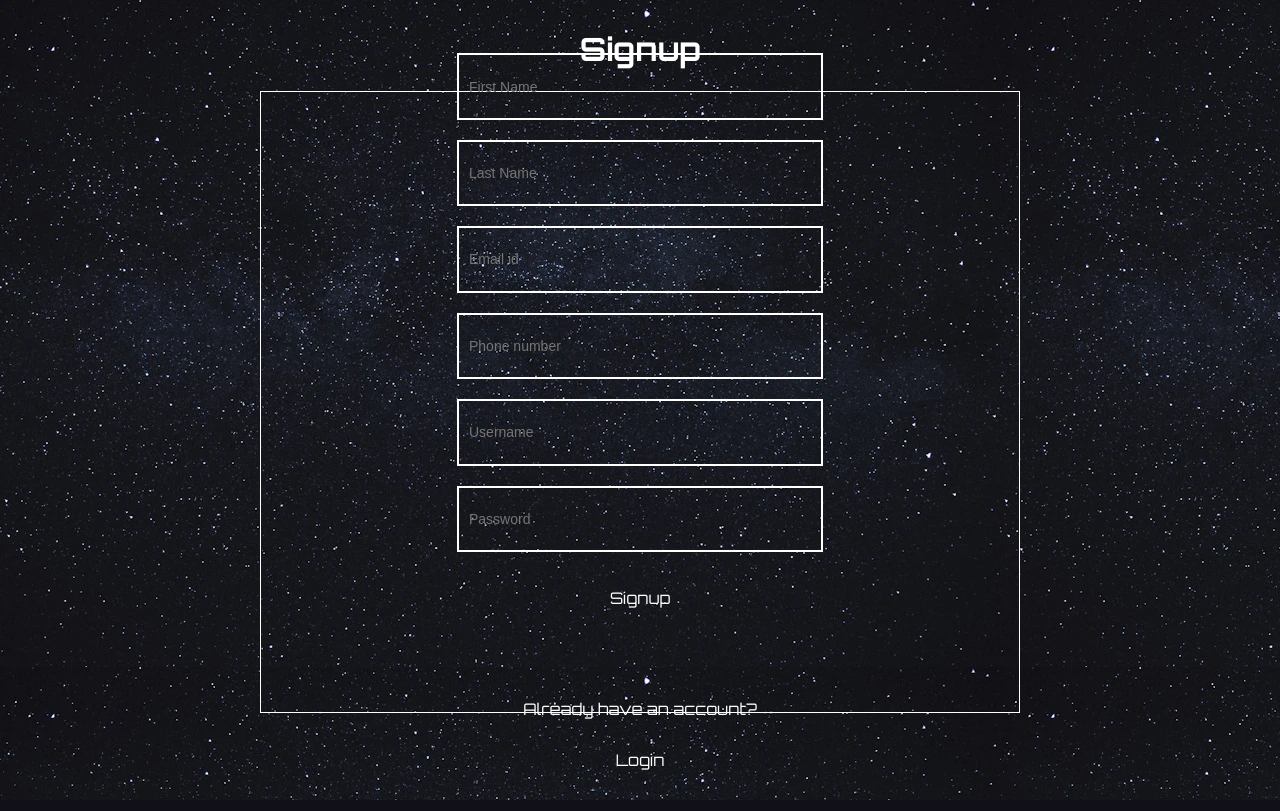
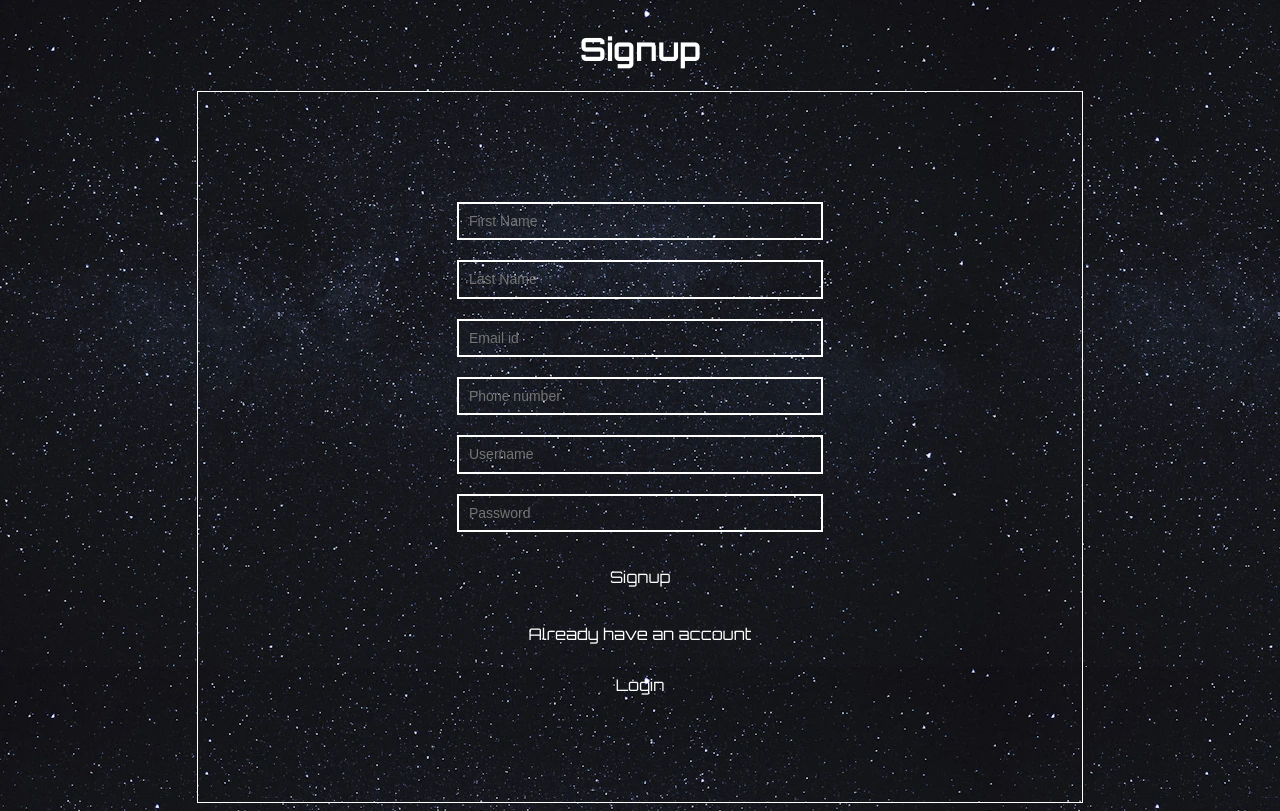
Before and after one commit to aviasnani/The-Cosmic-Quest, a Flask app: page /signup in a window 1280 px wide. Run offline with Flask 3, Linux system fonts and the light colour scheme; some libraries are stand-ins or nearby versions.

Commit message:
modified some template files
login, signup - authentication and validation, user.py - error checking and validation, instance database.db - created new accounts for test cases.

```diff
--- a/static/signup.css
+++ b/static/signup.css
@@ -33,11 +33,10 @@ h1, p{
   justify-content: center;
   align-items: center;
   flex-direction: column;
-  height: 100%;
+  height: 500px;
   width: 100%;
   font-family: "Orbitron", sans-serif;
-  padding-top: 40px;
-  padding-bottom: 20px;
+  padding-top: 100px;
 
 }
 .signupdetailsdiv{
@@ -45,33 +44,34 @@ h1, p{
   justify-content: center;
   align-items: center;
   flex-direction: column;
-  width:60%;
-  height: 620px;
+  width:70%;
+  height: 30%;
   border: 1px solid white;
 }
 input[type='text'], input[type='password'], input[type="email"]{
-  margin: 10px;
   font-size: 14px;
   color: #ffffff;
   background-color: transparent;
   width: 350px;
-  height: 120px;
+  height: 100px;
   padding-left: 10px;
   border: 2px solid white;
-
+  margin: 10px;
 
 }
 input[type='submit']{
   margin: 10px;
-  width: 100px;
-  height: 100px;
+  width: 150px;
+  height: 150px;
   background-color: transparent;
   border: none;
   color: white;
   font-size: 12px;
-  margin-top: 10px;
+  margin-top: 30px;
   font-size: 16px;
-  margin-bottom: 40px;
+  margin-bottom: 70px;
+  position: relative;
+  bottom: 20px;
   font-family: "Orbitron", sans-serif;
 
 }
@@ -96,20 +96,22 @@ input[type='submit']:hover{
 
 #errordiv p{
  color: red;
- position: relative;
- bottom: 50px;
-
+ font-size: 15px;
+  position: relative;
+  top: 50px;
 }
-
-#logindiv{
-  margin-top: 0;
-  width: 100%;
-  height: 80px;
+.login-btn{
+  width: 150px;
+  height: 50px;
+  text-decoration: none;
+}
+.already-div{
   display: flex;
-  flex-direction: column;
   justify-content: center;
   align-items: center;
+  flex-direction: column;
   position: relative;
-  bottom: 30px;
-
+  bottom: 100px;
+  width: 100%;
+  height: 70px;
 }
--- a/templates/signup.html
+++ b/templates/signup.html
@@ -18,6 +18,15 @@
   <body>
     <h1>Signup</h1>
     <div class="signupdetailsdiv">
+      <div id="errordiv">
+        {% for error in form.username.errors %}
+        <p>{{error}}</p>
+        {%endfor%} {% for error in form.email.errors %}
+        <p>{{error}}</p>
+        {%endfor%} {% for error in form.phone.errors %}
+        <p>{{error}}</p>
+        {%endfor%}
+      </div>
       <form action="" method="POST">
         {{ form.hidden_tag() }} {{ form.fname }} {{ form.lname }} {{ form.email
         }} {{ form.phone }} {{ form.username }} {{ form.password }}
@@ -27,10 +36,13 @@
         </div>
         {% endif %}
       </form>
-      <p>Already have an account?</p>
-      <a href="{{url_for('login')}}">
-        <button>Login</button>
-      </a>
+      <br /><br />
+      <div class="already-div">
+        <p class="already">Already have an account</p>
+        <a href="{{url_for('login')}}">
+          <button class="login-btn">Login</button>
+        </a>
+      </div>
     </div>
   </body>
 </html>
--- a/user.py
+++ b/user.py
@@ -55,6 +55,7 @@ class SignupForm(FlaskForm):
   username = StringField(validators=[InputRequired(), Length(min=4, max=20)], render_kw={"placeholder": "Username"})
   password = PasswordField(validators=[InputRequired(), Length(min=4, max=20)], render_kw={"placeholder": "Password"})
   submit = SubmitField("Signup")
+  error = ""
   def validate_username(self, username):
     existing_username = User.query.filter_by(username=username.data).first()
     if existing_username:
@@ -62,11 +63,12 @@ class SignupForm(FlaskForm):
   def validate_email(self, email):
     existing_email = User.query.filter_by(email=email.data).first()
     if existing_email:
-      raise ValidationError("This email address is already registered.")
+      raise ValidationError("This email id already exists.")
   def validate_phone(self, phone):
     existing_phone = User.query.filter_by(phone=phone.data).first()
     if existing_phone:
-      raise ValidationError("This phone number is already registered.")
+      raise ValidationError("This phone number already exists")
+
 
 
 class LoginForm(FlaskForm):
@@ -383,4 +385,4 @@ def delete_user(user_id):
 if __name__ == '__main__':
   with app.app_context():
     db.create_all()
-  app.run(debug=True)
+  app.run(debug=True, port=5001)
```
Also changed, not shown: static/login.css (+15 -13 lines), templates/login.html (+11 -5 lines).
